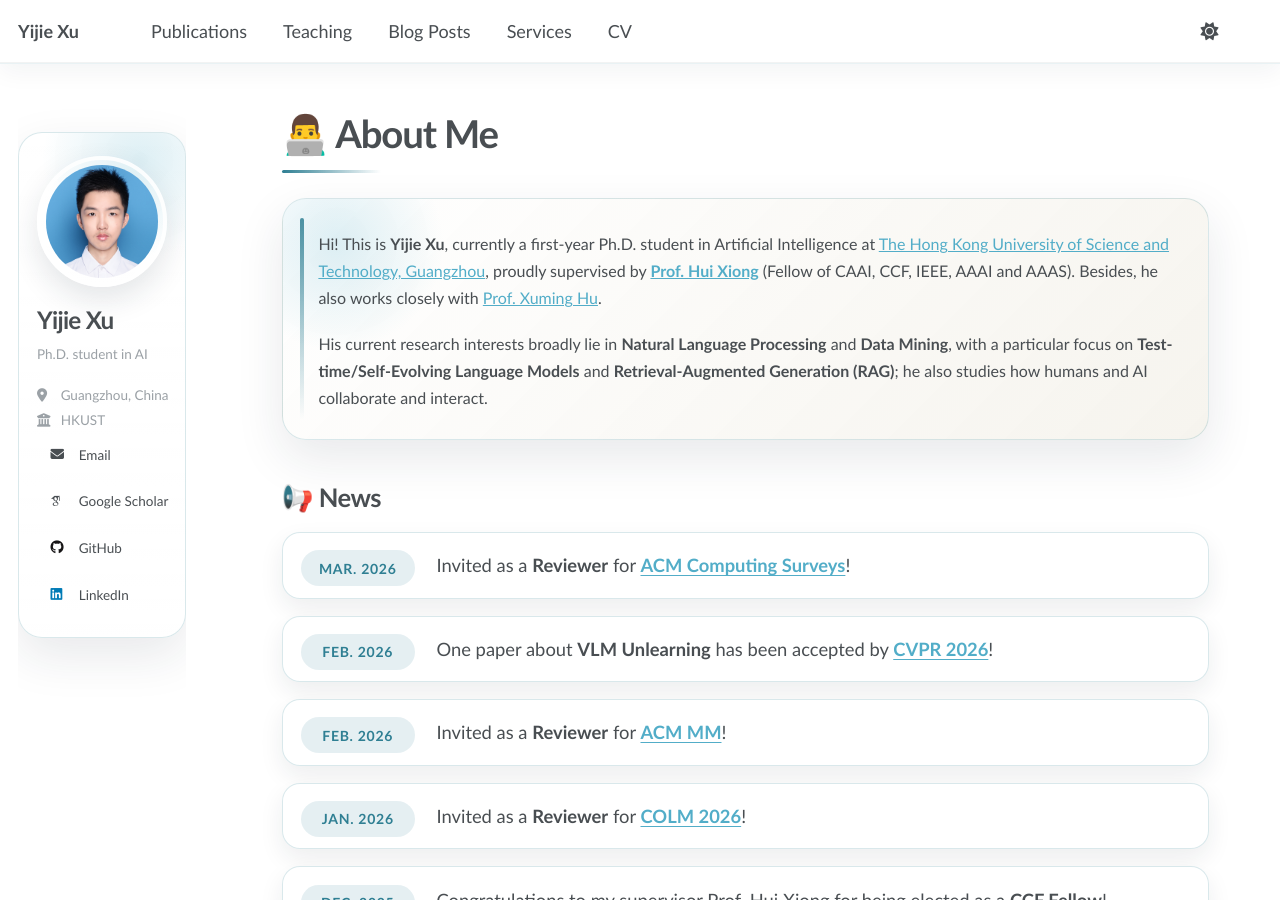
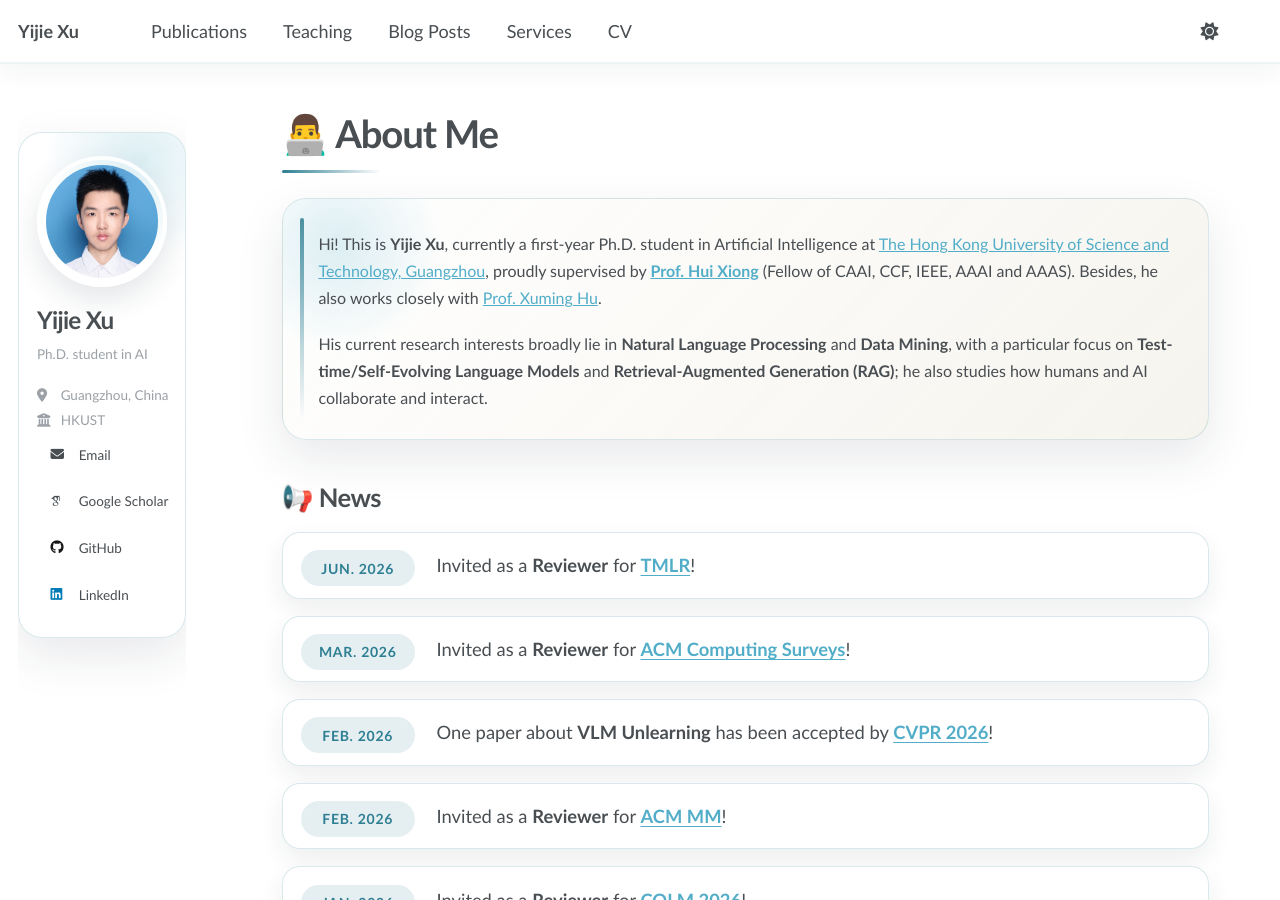
Before and after one commit to yeahjack/yeahjack.github.io, a Jekyll site: the page built from _pages/about.md, in a window 1280 px wide and 900 px high. Built offline with Jekyll 4.4.1, drawn with Linux system fonts in a browser that asks for light colours; some web fonts are replaced; a script that is not in the unit is left out.

Commit message:
Add TMLR reviewer news

```diff
--- a/_pages/about.md
+++ b/_pages/about.md
@@ -22,6 +22,8 @@ redirect_from:
 </div>
 
 # 📢 News
+<span class="news-date">Jun. 2026</span> Invited as a **Reviewer** for [**TMLR**](https://jmlr.org/tmlr/)!
+
 <span class="news-date">Mar. 2026</span> Invited as a **Reviewer** for [**ACM Computing Surveys**](https://dl.acm.org/journal/csur)!
 
 <span class="news-date">Feb. 2026</span> One paper about <strong>VLM Unlearning</strong> has been accepted by [**CVPR 2026**](https://cvpr.thecvf.com/)!
```
